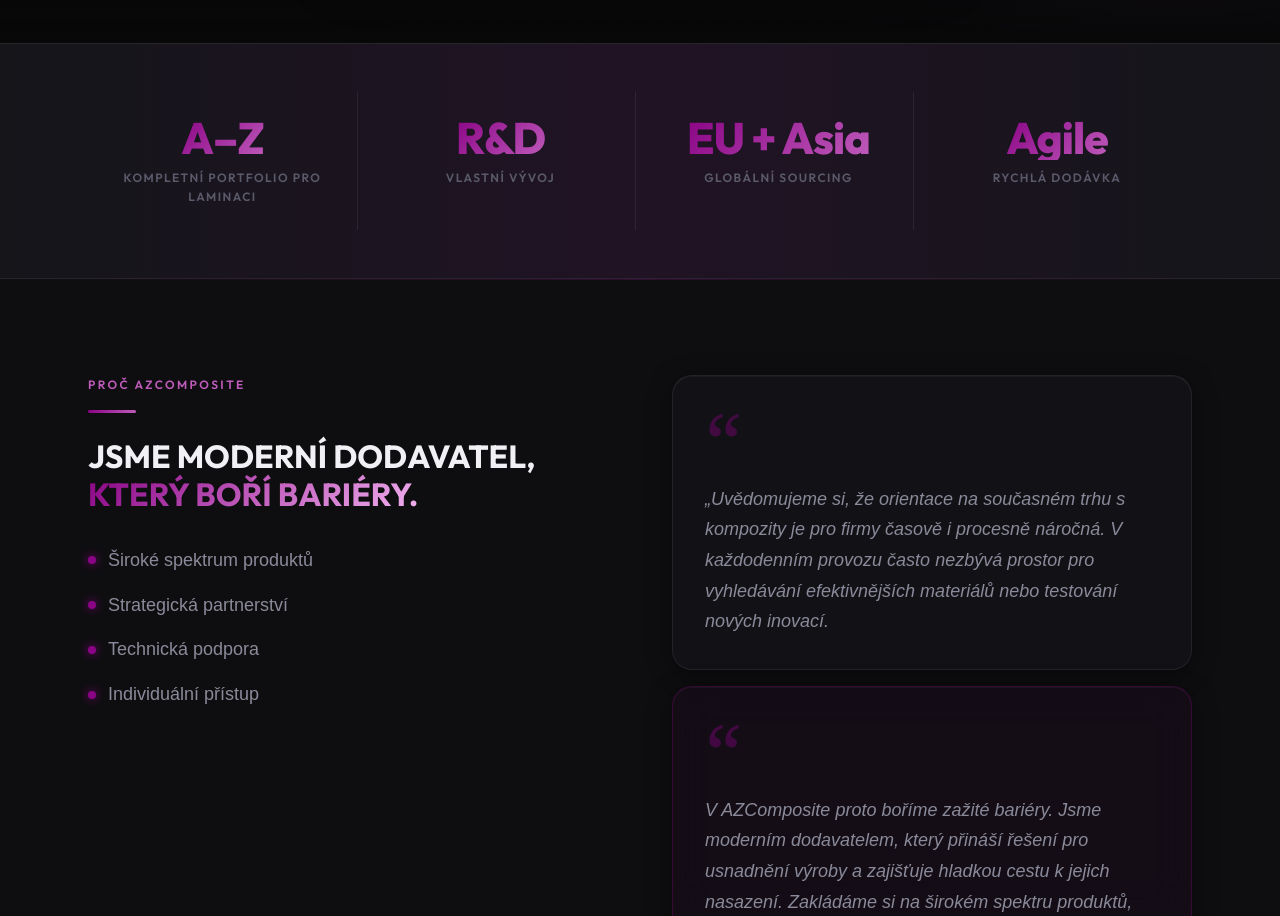
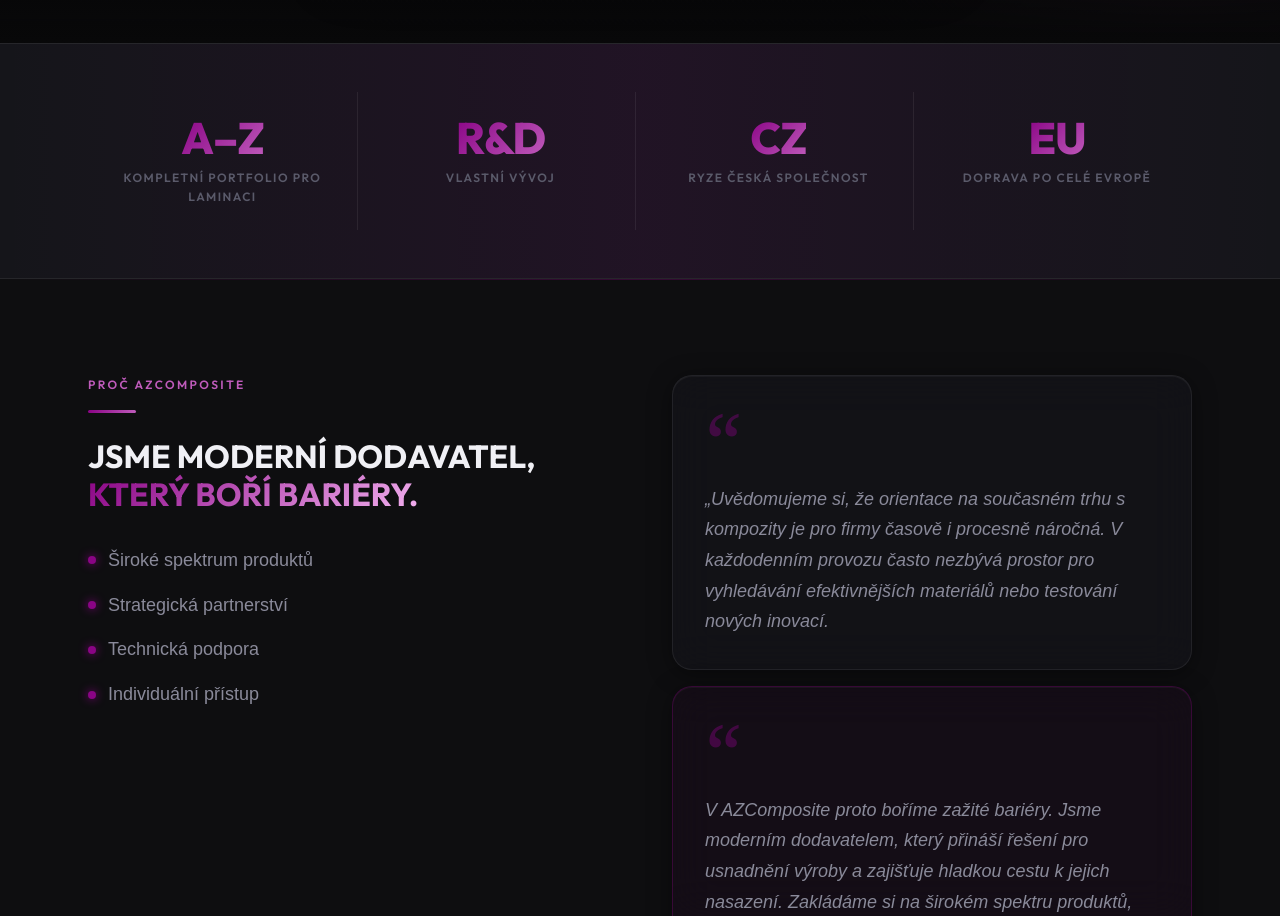
Before and after one commit to martinstar77/az-composite-web, a Next.js app: page /cs in a window 1280 px wide. Shown: the part 825-1741 px from the top of the page. Built offline with nearby package versions, Linux system fonts and the light colour scheme; a web font is replaced by a local one.

Commit message:
feat(stats): update stats items with CZ origin and EU logistics

```diff
--- a/components/Stats/Stats.tsx
+++ b/components/Stats/Stats.tsx
@@ -59,8 +59,8 @@
   const items = [
     { key: "categories", value: t("categories.value"), label: t("categories.label"), isNumber: false, numVal: 0 },
     { key: "rd", value: t("rd.value"), label: t("rd.label"), isNumber: false, numVal: 0 },
-    { key: "sourcing", value: t("sourcing.value"), label: t("sourcing.label"), isNumber: false, numVal: 0 },
-    { key: "delivery", value: t("delivery.value"), label: t("delivery.label"), isNumber: false, numVal: 0 },
+    { key: "origin", value: t("origin.value"), label: t("origin.label"), isNumber: false, numVal: 0 },
+    { key: "logistics", value: t("logistics.value"), label: t("logistics.label"), isNumber: false, numVal: 0 },
   ];
 
   return (
--- a/messages/cs.json
+++ b/messages/cs.json
@@ -22,8 +22,8 @@
   "stats": {
     "categories": { "value": "A–Z", "label": "Kompletní portfolio pro laminaci" },
     "rd": { "value": "R&D", "label": "Vlastní vývoj" },
-    "sourcing": { "value": "EU + Asia", "label": "Globální sourcing" },
-    "delivery": { "value": "Agile", "label": "Rychlá dodávka" }
+    "origin": { "value": "CZ", "label": "Ryze česká společnost" },
+    "logistics": { "value": "EU", "label": "Doprava po celé Evropě" }
   },
   "solution": {
     "heading": "PROČ AZCOMPOSITE",
--- a/messages/en.json
+++ b/messages/en.json
@@ -22,8 +22,8 @@
   "stats": {
     "categories": { "value": "A–Z", "label": "Complete Portfolio for Composites" },
     "rd": { "value": "R&D", "label": "In-house Development" },
-    "sourcing": { "value": "EU + Asia", "label": "Global Sourcing" },
-    "delivery": { "value": "Agile", "label": "Fast Delivery" }
+    "origin": { "value": "CZ", "label": "Purely Czech Company" },
+    "logistics": { "value": "EU", "label": "Delivery Across Europe" }
   },
   "solution": {
     "heading": "WHY AZCOMPOSITE",
```
